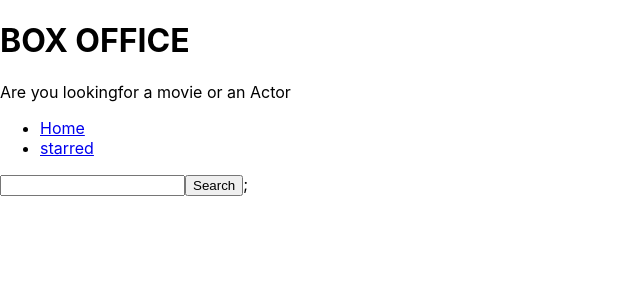
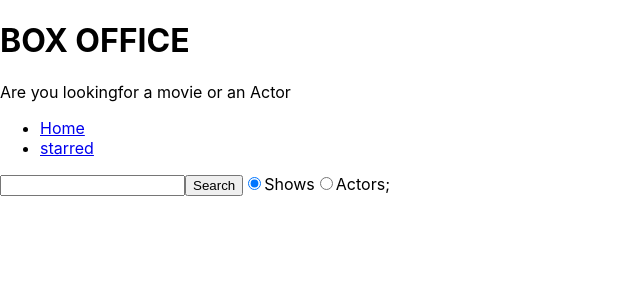
Before and after one commit to shilpalucy/box-office2, a React (Create React App) app: page / in a window 1280 px wide. Shown: the top 300 px of the page, without its empty margins (0-640 px from the left). Built offline with nearby package versions, Linux system fonts and the light colour scheme.

Commit message:
added radio buttons for actors and shows

```diff
--- a/src/pages/Home.js
+++ b/src/pages/Home.js
@@ -6,10 +6,12 @@ const Home = () => {
 
   const[Input,setInput]=useState("");
   const[result,setResult]=useState(null);
+  const[searchOption,setSearchOption]=useState("shows");
+  const isSearchOption = searchOption==="shows";
 
   const onSearch = () => {
 
-    apiGet(`/search/shows?q=${Input}`).then(results=>{
+    apiGet(`/search/${searchOption}?q=${Input}`).then(results=>{
       setResult(results)});
 
     }
@@ -25,15 +27,21 @@ const Home = () => {
     setInput(ev.target.value);
 
   }
+  const onRadioChange = (ev) => {
+    setSearchOption(ev.target.value);
+    console.log(searchOption);
+  }
+
   const renderResults=() => {
     if(result  && result.length===0){
     return <div>noresults</div>
     }
     if(result && result.length>0) {
-    return(
-    <div>
-    {result.map((item)=>(
-    <div key={item.show.id}>{item.show.name}</div>))}</div>)
+
+      return(result[0].show
+        ? result.map(item => <div key={item.show.id}>{item.show.name}</div>)
+        : result.map(item => <div key={item.person.id}>{item.person.name}</div>)
+    );
   }
     return (null);
 }
@@ -42,6 +50,14 @@ return(
       <MainPageLayout>
       <input type="text" onChange = {onEventChange} onKeyDown={onKeyDown} value={Input}/>
       <button type="button" onClick= {onSearch}>Search</button>
+      <label htmlFor="show-id">
+        <input id="show-id" type="radio" value="shows" checked={isSearchOption} onChange={onRadioChange}/>Shows
+      </label>
+      <label htmlFor="actors-id">
+        <input id="actors-id" type="radio" value="people" checked={!isSearchOption} onChange={onRadioChange}/>Actors
+      </label>
+
+
       {renderResults()};
       </MainPageLayout>
 )
```
